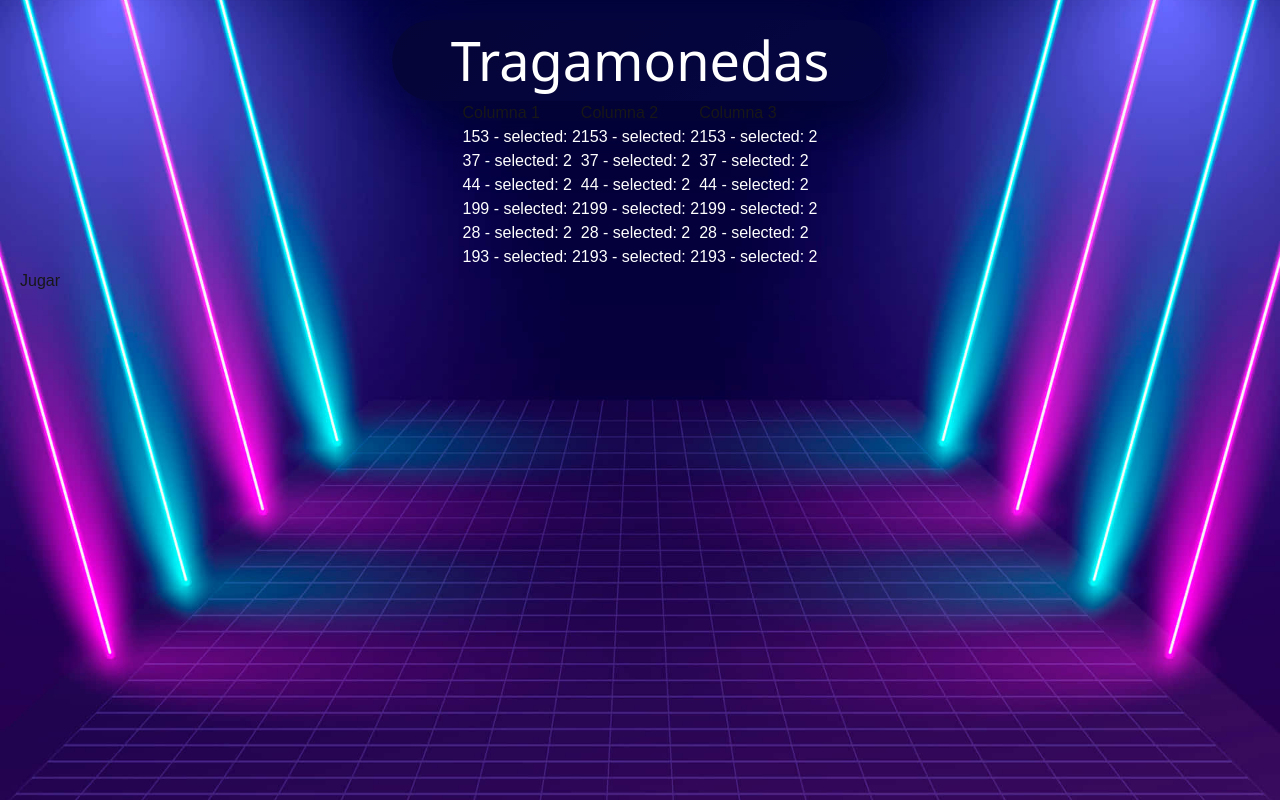
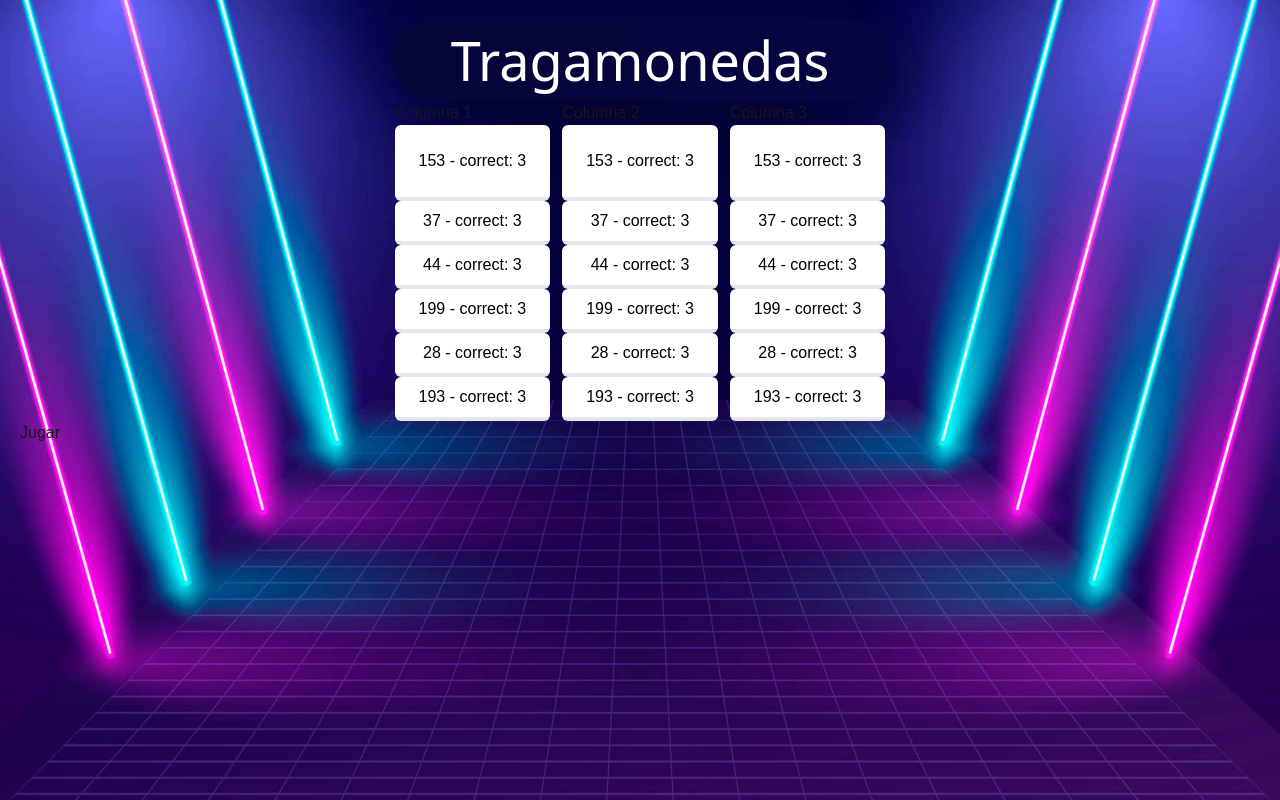
Before and after one commit to adecuellarv/react-nextjs, a Next.js app: page /game in a window 1280 px wide. Built offline with nearby package versions, Linux system fonts and the light colour scheme; a web font is replaced by a local one.

Commit message:
position item

```diff
--- a/src/app/componets/award/index.tsx
+++ b/src/app/componets/award/index.tsx
@@ -3,13 +3,15 @@ import React, { Fragment } from "react";
 interface AwardProps {
   value: number
   selected?: number
+  position: number
+  correct: number
 }
 
-const Award: React.FC<AwardProps> = ({ value, selected }) => {
+const Award: React.FC<AwardProps> = ({ value, position, selected, correct }) => {
   return (
     <Fragment>
-      <div>
-        <h1 className="text-white">{value} - selected: {selected}</h1>
+      <div className={`bg-white rounded-md text-center border-b-4 ${position === selected ? 'p-6' : 'p-2'}`}>
+        <h1 className="text-black">{value} - correct: {correct}</h1>
       </div>
     </Fragment>
   )
--- a/src/app/componets/slotMachines/index.tsx
+++ b/src/app/componets/slotMachines/index.tsx
@@ -24,21 +24,21 @@ const SlotMachines = () => {
   return (
     <Fragment>
       <div className="flex flex-row justify-center">
-        <div>
+        <div className="mx-1.5">
           <h1>Columna 1</h1>
           <WheelList
             listAward={listAward}
             startGame={startGame}
           />
         </div>
-        <div>
+        <div className="mx-1.5">
           <h1>Columna 2</h1>
           <WheelList
             listAward={listAward}
             startGame={startGame}
           />
         </div>
-        <div>
+        <div className="mx-1.5">
           <h1>Columna 3</h1>
           <WheelList
             listAward={listAward}
--- a/src/app/componets/wheelList/helpers.ts
+++ b/src/app/componets/wheelList/helpers.ts
@@ -2,3 +2,15 @@ export const selectItem = (list: number[]) => {
   const randomIndex: number = Math.floor(Math.random() * list.length)
   return randomIndex
 }
+
+export const getNewPosition = (
+  currentArray: number[],
+  currentSelected: number
+) => {
+  let selected = currentSelected
+  //sum
+  selected = selected + 1
+  if (selected >= currentArray.length) selected = 0
+
+  return selected
+}
--- a/src/app/componets/wheelList/index.tsx
+++ b/src/app/componets/wheelList/index.tsx
@@ -1,6 +1,6 @@
 import React, { Fragment, useEffect, useState } from "react";
 import Award from "../award";
-import { selectItem } from "./helpers";
+import { selectItem, getNewPosition } from "./helpers";
 
 interface WheelListProps {
   listAward: number[]
@@ -8,12 +8,36 @@ interface WheelListProps {
 }
 
 const WheelList: React.FC<WheelListProps> = ({ listAward, startGame }) => {
-  const [awardSelected, setAwardSelected] = useState<number>();
+  const [awardSelected, setAwardSelected] = useState<number>(3);
+  const [correct, setCorrect] = useState<number>(3);
 
   useEffect(() => {
-    if (startGame) setAwardSelected(selectItem(listAward))
-    else if (listAward?.length) setAwardSelected(Math.round((listAward?.length / 2) - 1))
+    if (startGame) {
+      setCorrect(selectItem(listAward))
+    }
   }, [startGame, listAward]);
+
+  useEffect(() => {
+    if (awardSelected && listAward.length) {
+      const intervalId = setInterval(() => {
+        const currentCardIndex = getNewPosition(listAward, awardSelected);
+        console.log('#awardSelected', awardSelected, '#currentCardIndex', currentCardIndex);
+        setAwardSelected(currentCardIndex);
+      }, 1000);
+
+      // Destruir el intervalo después de 6 segundos
+      const timeoutId = setTimeout(() => {
+        clearInterval(intervalId);
+      }, 6000);
+
+      // Limpiar ambos intervalos en el cleanup
+      return () => {
+        clearInterval(intervalId);
+        clearTimeout(timeoutId);
+      };
+    }
+  }, [awardSelected, listAward]);
+
 
   return (
     <Fragment>
@@ -24,6 +48,8 @@ const WheelList: React.FC<WheelListProps> = ({ listAward, startGame }) => {
               value={i}
               key={key}
               selected={awardSelected}
+              position={key}
+              correct={correct}
             />
           )
         })
```
